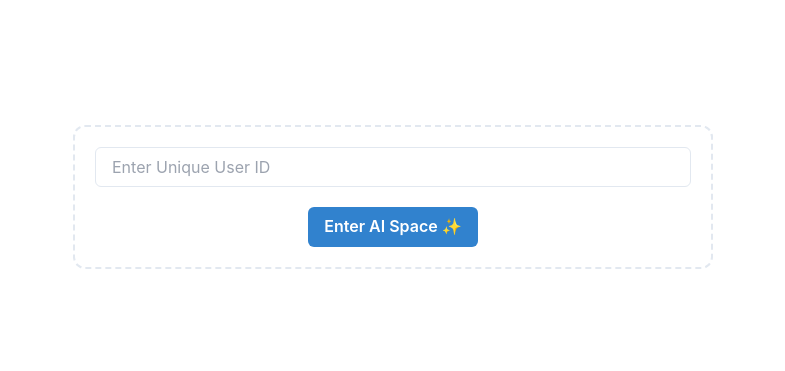
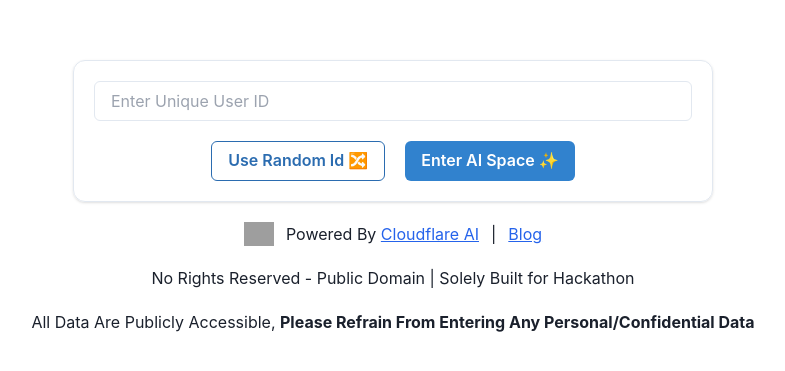
Before and after one commit to sbbeez/cloudflare-hackathon, a React (Vite) app: page / in a window 1280 px wide. Shown: the part 203-574 px from the top of the page, without its empty margins (247-1032 px from the left). Built offline with nearby package versions, Linux system fonts and the light colour scheme; grey boxes are pictures that could not be loaded; a web font is replaced by a local one.

Commit message:
random user id

```diff
--- a/index.html
+++ b/index.html
@@ -2,9 +2,9 @@
 <html lang="en">
   <head>
     <meta charset="UTF-8" />
-    <link rel="icon" type="image/svg+xml" href="/vite.svg" />
+    <link rel="icon" type="image/svg+xml" href="/logo.svg" />
     <meta name="viewport" content="width=device-width, initial-scale=1.0" />
-    <title>My Personal Space</title>
+    <title>AI Workspace | Powered by Cloudflare</title>
     <link rel="preconnect" href="https://fonts.googleapis.com" />
     <link rel="preconnect" href="https://fonts.gstatic.com" crossorigin />
     <link
--- a/src/pages/user.tsx
+++ b/src/pages/user.tsx
@@ -1,5 +1,6 @@
 import { Button } from "@chakra-ui/react";
 import { Input } from "@chakra-ui/react";
+import { nanoid } from "nanoid";
 import { useState } from "react";
 import { useNavigate } from "react-router-dom";
 
@@ -8,12 +9,21 @@ export default function Home() {
   const [userIdErr, setUserIdErr] = useState("");
   const navigate = useNavigate();
 
+  const onGenerateRandomId = () => {
+    const id = nanoid();
+    try {
+      localStorage.setItem("userId", id);
+      navigate("/data-source");
+    } catch (err) {
+      console.log(err);
+    }
+  };
+
   const onEnterSpace = async () => {
     if (!userId) {
       return setUserIdErr("A Unique User Id Is Required!");
     }
     try {
-      // await getReadWriteUrl(userId);
       localStorage.setItem("userId", userId);
       navigate("/data-source");
     } catch (err) {
@@ -21,8 +31,8 @@ export default function Home() {
     }
   };
   return (
-    <div className="w-screen h-screen flex justify-center items-center">
-      <div className="flex flex-col gap-5 items-center p-5 rounded-xl border-2 border-dashed w-[90%] lg:w-[50%]">
+    <div className="w-screen h-screen flex flex-col gap-5 justify-center items-center">
+      <div className="flex flex-col gap-5 items-center p-5 rounded-xl border hover:shadow-xl transition-all w-[90%] lg:w-[50%] shadow">
         <Input
           placeholder="Enter Unique User ID"
           value={userId}
@@ -32,10 +42,51 @@ export default function Home() {
           }}
         />
         {userIdErr && <p className="text-red-500">{userIdErr}</p>}
-        <Button onClick={onEnterSpace} colorScheme="blue">
-          Enter AI Space ✨
-        </Button>
+        <div className="flex gap-5">
+          <Button
+            onClick={onGenerateRandomId}
+            variant={"outline"}
+            colorScheme="blue"
+          >
+            Use Random Id 🔀
+          </Button>
+          <Button onClick={onEnterSpace} colorScheme="blue">
+            Enter AI Space ✨
+          </Button>
+        </div>
       </div>
+      <div className="flex gap-3">
+        <img
+          src="https://upload.wikimedia.org/wikipedia/commons/9/94/Cloudflare_Logo.png"
+          width={30}
+          height={30}
+        />
+        <p>
+          Powered By{" "}
+          <a
+            className="underline text-blue-600"
+            target="_blank"
+            href="https://www.cloudflare.com/en-gb/"
+          >
+            Cloudflare AI
+          </a>
+        </p>
+        <p>|</p>
+        <a
+          className="underline text-blue-600"
+          target="_blank"
+          href="https://www.cloudflare.com/en-gb/"
+        >
+          Blog
+        </a>
+      </div>
+      <p>No Rights Reserved - Public Domain | Solely Built for Hackathon</p>
+      <p>
+        All Data Are Publicly Accessible,{" "}
+        <strong>
+          Please Refrain From Entering Any Personal/Confidential Data
+        </strong>
+      </p>
     </div>
   );
 }
```
Also changed, not shown: public/logo.png (added), public/logo.svg (added).
